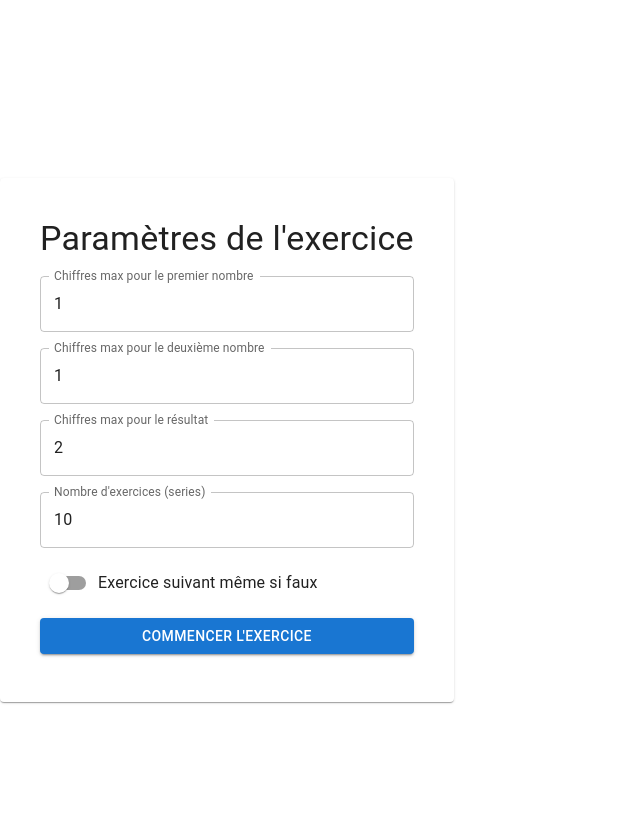
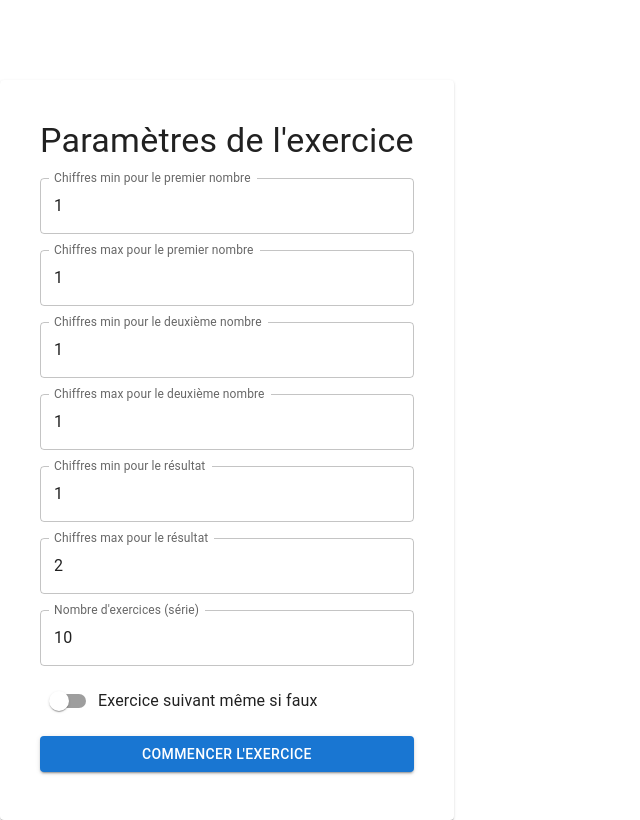
Before and after one commit to maelcornil/classe, a React (Vite) app in the folder classe-app/: page / in a window 1280 px wide. Shown: the whole page, without its empty margins (0-640 px from the left). Built offline with nearby package versions, Linux system fonts and the light colour scheme.

Commit message:
min max digits

```diff
--- a/classe-app/src/Exercises.tsx
+++ b/classe-app/src/Exercises.tsx
@@ -11,40 +11,70 @@ interface Exercise {
 }
 
 interface Params {
+  mind1: number;
   maxd1: number;
+  mind2: number;
   maxd2: number;
+  minres: number;
   maxres: number;
   mode: 0 | 1;
   series: number;
 }
+
+function minMaxFromDigits(digits: number): { min: number; max: number } {
+  if (digits < 1) digits = 1;
+  const min = 10 ** (digits - 1);
+  const max = 10 ** digits - 1;
+  return { min, max };
+}
+
 
 interface ExerciseResult extends Exercise {
   userAnswer: number | null;
   correct: boolean | null;
 }
 
-function randomNumberMaxDigits(maxDigits: number): number {
-  if (!maxDigits || maxDigits < 1) maxDigits = 1;
-  const min = 1;
-  const max = 10 ** maxDigits - 1;
+function randomNumberBetween(min: number, max: number): number {
   return Math.floor(Math.random() * (max - min + 1)) + min;
 }
 
-function generateExercise(maxd1: number, maxd2: number, maxres: number): Exercise {
+function generateExercise(
+  mind1: number, maxd1: number,
+  mind2: number, maxd2: number,
+  minres: number, maxres: number
+): Exercise {
   let a: number, b: number, sum: number;
+
+  const rangeA = minMaxFromDigits(mind1);
+  const rangeAMax = minMaxFromDigits(maxd1);
+  const rangeB = minMaxFromDigits(mind2);
+  const rangeBMax = minMaxFromDigits(maxd2);
+
   do {
-    a = randomNumberMaxDigits(maxd1);
-    b = randomNumberMaxDigits(maxd2);
+    a = randomNumberBetween(rangeA.min, rangeAMax.max);
+    b = randomNumberBetween(rangeB.min, rangeBMax.max);
     sum = a + b;
-  } while (sum.toString().length > maxres);
+  } while (sum.toString().length < minres || sum.toString().length > maxres);
+
   return { a, b, answer: sum };
 }
+
 
 export default function Exercises(): JSX.Element {
   const [exercise, setExercise] = useState<Exercise | null>(null);
   const [input, setInput] = useState<string>("");
   const [validated, setValidated] = useState<null | boolean>(null);
-  const [params, setParams] = useState<Params>({ maxd1: 1, maxd2: 1, maxres: 2, mode: 0, series: 0 });
+const [params, setParams] = useState<Params>({
+  mind1: 1,
+  maxd1: 1,
+  mind2: 1,
+  maxd2: 1,
+  minres: 1,
+  maxres: 2,
+  mode: 0,
+  series: 0
+});
+
   const [currentSeries, setCurrentSeries] = useState(0);
   const [results, setResults] = useState<ExerciseResult[]>([]);
   const [started, setStarted] = useState(false);
@@ -53,20 +83,39 @@ export default function Exercises(): JSX.Element {
 
 useEffect(() => {
   const searchParams = new URLSearchParams(window.location.search);
+
+const mind1 = parseInt(searchParams.get("mind1") || "1", 10);
 const maxd1 = parseInt(searchParams.get("maxd1") || "1", 10);
+const mind2 = parseInt(searchParams.get("mind2") || "1", 10);
 const maxd2 = parseInt(searchParams.get("maxd2") || "1", 10);
+const minres = parseInt(searchParams.get("minres") || "1", 10);
 const maxres = parseInt(searchParams.get("maxres") || "2", 10);
 const mode = parseInt(searchParams.get("mode") || "0", 10) as 0 | 1;
 const series = parseInt(searchParams.get("series") || "0", 10);
-    setParams({ maxd1, maxd2, maxres, mode, series });
+
+setParams({ mind1, maxd1, mind2, maxd2, minres, maxres, mode, series });
+
+
+console.log({
+  mind1,
+  maxd1,
+  mind2,
+  maxd2,
+  minres,
+  maxres,
+  mode,
+  series
+});
+
 }, []);
+
 
   const seriesFinished = params.series > 0 && currentSeries > params.series;
 
   const startSeries = () => {
     setStarted(true);
     setCurrentSeries(1);
-    setExercise(generateExercise(params.maxd1, params.maxd2, params.maxres));
+    setExercise(generateExercise(params.mind1, params.maxd1, params.mind2, params.maxd2, params.minres, params.maxres));
     setResults([]);
     setValidated(null);
     setInput("");
@@ -121,9 +170,7 @@ export default function Exercises(): JSX.Element {
       setCurrentSeries(prev => prev + 1); // passe à l’affichage final
       return;
     }
-
-    const ex = generateExercise(params.maxd1, params.maxd2, params.maxres);
-    setExercise(ex);
+    setExercise(generateExercise(params.mind1, params.maxd1, params.mind2, params.maxd2, params.minres, params.maxres));
     setInput("");
     setValidated(null);
     setCurrentSeries(prev => prev + 1);
@@ -141,7 +188,7 @@ export default function Exercises(): JSX.Element {
   const restartSeries = () => {
     setCurrentSeries(1);
     setResults([]);
-    setExercise(generateExercise(params.maxd1, params.maxd2, params.maxres));
+    setExercise(generateExercise(params.mind1, params.maxd1, params.mind2, params.maxd2, params.minres, params.maxres));
     setInput("");
     setValidated(null);
     setTime(0);
--- a/classe-app/src/IndexPage.tsx
+++ b/classe-app/src/IndexPage.tsx
@@ -5,15 +5,20 @@ import { useNavigate } from "react-router-dom";
 export default function IndexPage(): JSX.Element {
   const navigate = useNavigate();
 
-  const [maxd1, setMaxd1] = useState<number>(1);
-  const [maxd2, setMaxd2] = useState<number>(1);
-  const [maxres, setMaxres] = useState<number>(2);
+  // Paramètres minimum et maximum
+  const [minD1, setMinD1] = useState<number>(1);
+  const [maxD1, setMaxD1] = useState<number>(1);
+  const [minD2, setMinD2] = useState<number>(1);
+  const [maxD2, setMaxD2] = useState<number>(1);
+  const [minRes, setMinRes] = useState<number>(1);
+  const [maxRes, setMaxRes] = useState<number>(2);
+
   const [mode, setMode] = useState<number>(0); // 0 = auto passage, 1 = correction obligatoire
-  const [series, setSeries] = useState<number>(10); // Nouvelle valeur par défaut
+  const [series, setSeries] = useState<number>(10); // nombre d’exercices
 
   const handleStart = (): void => {
     navigate(
-      `/exercice?maxd1=${maxd1}&maxd2=${maxd2}&maxres=${maxres}&mode=${mode}&series=${series}`
+      `/exercice?mind1=${minD1}&maxd1=${maxD1}&mind2=${minD2}&maxd2=${maxD2}&minres=${minRes}&maxres=${maxRes}&mode=${mode}&series=${series}`
     );
   };
 
@@ -27,42 +32,55 @@ export default function IndexPage(): JSX.Element {
 
           <Stack spacing={2} mt={2}>
             <TextField
+              label="Chiffres min pour le premier nombre"
+              type="number"
+              value={minD1}
+              onChange={(e) => setMinD1(Math.max(1, parseInt(e.target.value) || 1))}
+              inputProps={{ min: 1 }}
+            />
+            <TextField
               label="Chiffres max pour le premier nombre"
               type="number"
-              value={maxd1}
-              onChange={(e: React.ChangeEvent<HTMLInputElement>) =>
-                setMaxd1(Math.max(1, parseInt(e.target.value) || 1))
-              }
-              inputProps={{ min: 1 }}
+              value={maxD1}
+              onChange={(e) => setMaxD1(Math.max(minD1, parseInt(e.target.value) || minD1))}
+              inputProps={{ min: minD1 }}
             />
 
             <TextField
+              label="Chiffres min pour le deuxième nombre"
+              type="number"
+              value={minD2}
+              onChange={(e) => setMinD2(Math.max(1, parseInt(e.target.value) || 1))}
+              inputProps={{ min: 1 }}
+            />
+            <TextField
               label="Chiffres max pour le deuxième nombre"
               type="number"
-              value={maxd2}
-              onChange={(e: React.ChangeEvent<HTMLInputElement>) =>
-                setMaxd2(Math.max(1, parseInt(e.target.value) || 1))
-              }
-              inputProps={{ min: 1 }}
+              value={maxD2}
+              onChange={(e) => setMaxD2(Math.max(minD2, parseInt(e.target.value) || minD2))}
+              inputProps={{ min: minD2 }}
             />
 
             <TextField
+              label="Chiffres min pour le résultat"
+              type="number"
+              value={minRes}
+              onChange={(e) => setMinRes(Math.max(1, parseInt(e.target.value) || 1))}
+              inputProps={{ min: 1 }}
+            />
+            <TextField
               label="Chiffres max pour le résultat"
               type="number"
-              value={maxres}
-              onChange={(e: React.ChangeEvent<HTMLInputElement>) =>
-                setMaxres(Math.max(1, parseInt(e.target.value) || 1))
-              }
-              inputProps={{ min: 1 }}
+              value={maxRes}
+              onChange={(e) => setMaxRes(Math.max(minRes, parseInt(e.target.value) || minRes))}
+              inputProps={{ min: minRes }}
             />
 
             <TextField
-              label="Nombre d'exercices (series)"
+              label="Nombre d'exercices (série)"
               type="number"
               value={series}
-              onChange={(e: React.ChangeEvent<HTMLInputElement>) =>
-                setSeries(Math.max(1, parseInt(e.target.value) || 1))
-              }
+              onChange={(e) => setSeries(Math.max(1, parseInt(e.target.value) || 1))}
               inputProps={{ min: 1 }}
             />
 
@@ -70,9 +88,7 @@ export default function IndexPage(): JSX.Element {
               control={
                 <Switch
                   checked={mode === 1}
-                  onChange={(e: React.ChangeEvent<HTMLInputElement>) =>
-                    setMode(e.target.checked ? 1 : 0)
-                  }
+                  onChange={(e) => setMode(e.target.checked ? 1 : 0)}
                 />
               }
               label={
```
Lines whose indentation alone changed are shown as unchanged.
